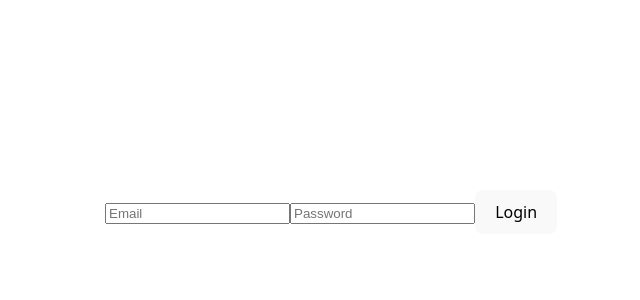
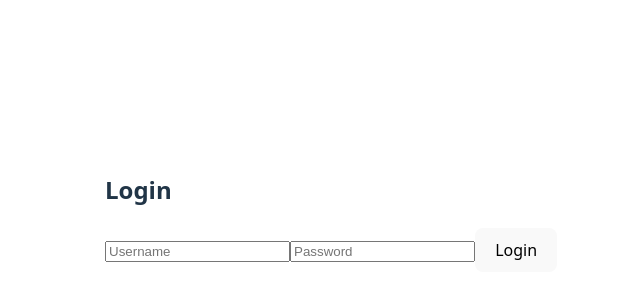
Before and after one commit to luislaguardia/ecotrack-web-test, a React (Vite) app in the folder admin-panel/: page / in a window 1280 px wide. Shown: the part 188-488 px from the top of the page, without its empty margins (245-885 px from the left). Built offline with nearby package versions, Linux system fonts and the light colour scheme.

Commit message:
Update Login.jsx

```diff
--- a/admin-panel/src/pages/Login.jsx
+++ b/admin-panel/src/pages/Login.jsx
@@ -1,30 +1,58 @@
-import { useState } from 'react';
-import axios from 'axios';
-import { useNavigate } from 'react-router-dom';
+import React, { useState } from 'react';
 
-const Login = ({ setIsAuthenticated }) => {
-  const [email, setEmail] = useState('');
+const Login = ({ onLogin }) => {
+  const [username, setUsername] = useState('');
   const [password, setPassword] = useState('');
-  const navigate = useNavigate();
+  const [error, setError] = useState('');
 
   const handleLogin = async (e) => {
     e.preventDefault();
+
+    const baseUrl = import.meta.env.VITE_API_URL || 'https://ecotrack-back.onrender.com';
+
     try {
-      const { data } = await axios.post('https://ecotrack-back.onrender.com/login', { email, password });
-      localStorage.setItem('token', data.token);
-      setIsAuthenticated(true);
-      navigate('/dashboard');
-    } catch {
-      alert('Invalid credentials');
+      const response = await fetch(`${baseUrl}/login`, {
+        method: 'POST',
+        headers: {
+          'Content-Type': 'application/json',
+        },
+        body: JSON.stringify({ username, password }),
+      });
+
+      if (response.ok) {
+        const data = await response.json();
+        onLogin(data.user); // Call the parent login handler
+      } else {
+        const err = await response.json();
+        setError(err.message || 'Login failed');
+      }
+    } catch (err) {
+      setError('Something went wrong. Please try again.');
     }
   };
 
   return (
-    <form onSubmit={handleLogin}>
-      <input type="email" placeholder="Email" onChange={e => setEmail(e.target.value)} required />
-      <input type="password" placeholder="Password" onChange={e => setPassword(e.target.value)} required />
-      <button type="submit">Login</button>
-    </form>
+    <div className="login-container">
+      <h2>Login</h2>
+      {error && <p className="error">{error}</p>}
+      <form onSubmit={handleLogin}>
+        <input
+          type="text"
+          placeholder="Username"
+          value={username}
+          onChange={(e) => setUsername(e.target.value)}
+          required
+        />
+        <input
+          type="password"
+          placeholder="Password"
+          value={password}
+          onChange={(e) => setPassword(e.target.value)}
+          required
+        />
+        <button type="submit">Login</button>
+      </form>
+    </div>
   );
 };
 
```
